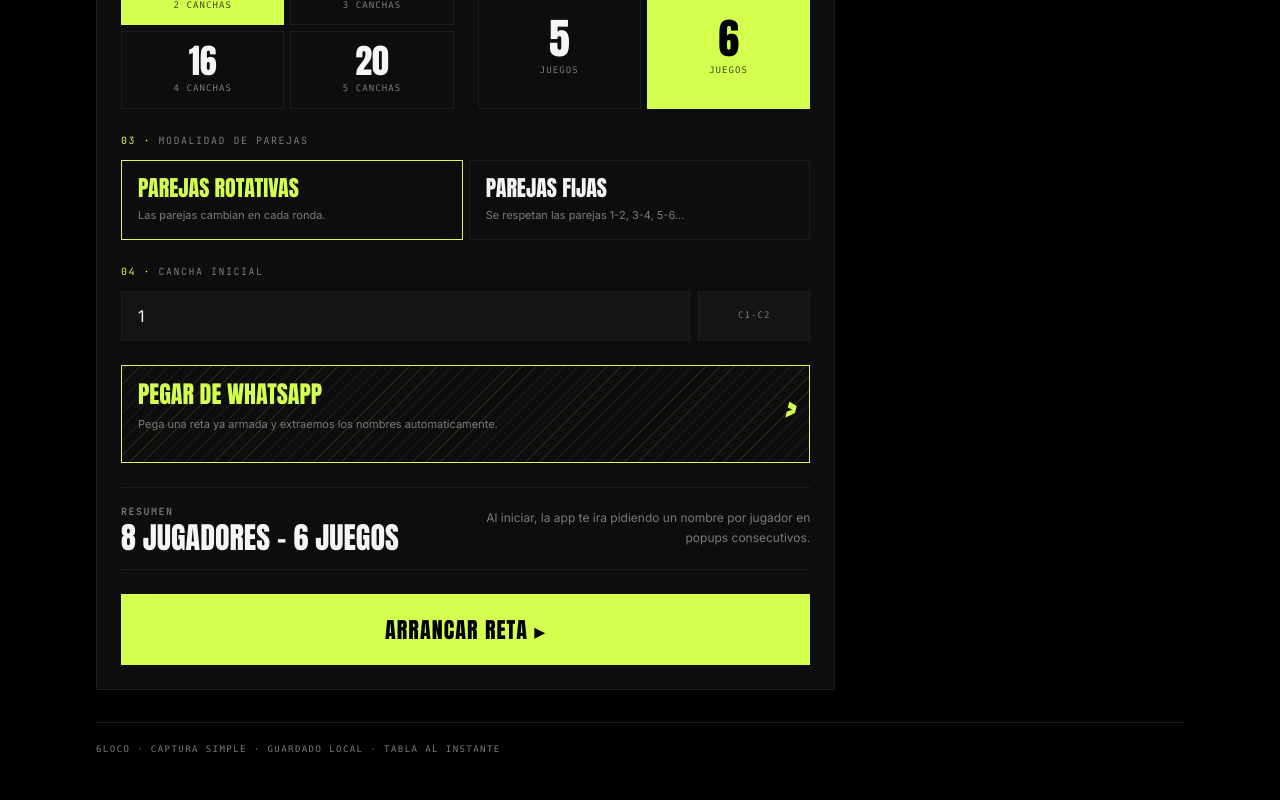
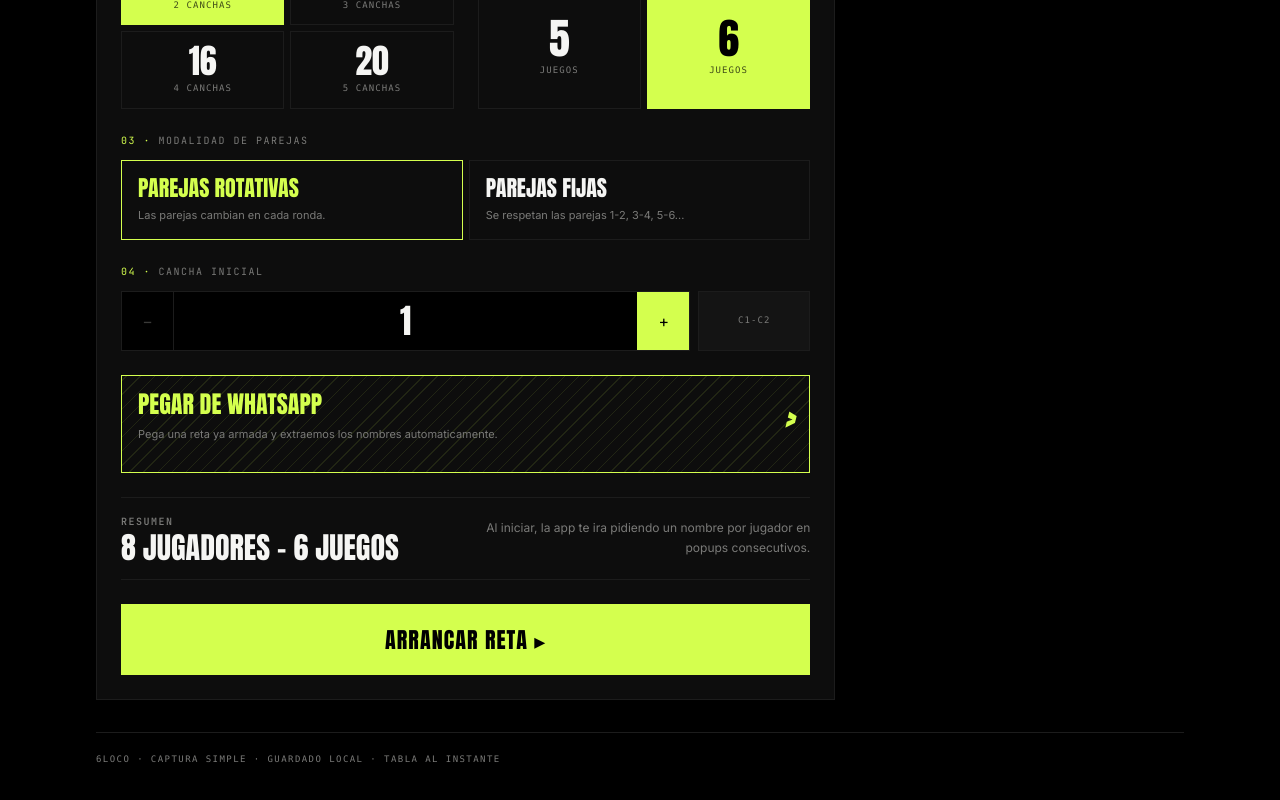
Before and after one commit to flowventas/retaspadel-redesign, a Next.js app: page / in a window 1280 px wide. Shown: the part 1204-2004 px from the top of the page. Built offline with nearby package versions, Linux system fonts and the light colour scheme.

Commit message:
Use stepper for starting court

```diff
--- a/components/new-tournament-form.tsx
+++ b/components/new-tournament-form.tsx
@@ -375,18 +375,28 @@ export function NewTournamentForm({
         <label className="grid gap-3">
           <span className="s-section-label"><span>04 · </span>Cancha inicial</span>
           <div className="grid grid-cols-[1fr_auto] items-stretch gap-2">
-            <input
-              type="number"
-              min={1}
-              inputMode="numeric"
-              value={startingCourt}
-              onChange={(event) => {
-                const nextCourt = Number.parseInt(event.target.value, 10);
-                setStartingCourt(Number.isFinite(nextCourt) ? Math.max(1, nextCourt) : 1);
-              }}
-              className="app-input min-w-0 px-4 py-3 font-display text-[34px] leading-none text-[var(--s-text)]"
-              aria-label="Cancha inicial"
-            />
+            <div className="grid grid-cols-[52px_1fr_52px] border border-[var(--s-line)] bg-[var(--s-bg)]">
+              <button
+                type="button"
+                onClick={() => setStartingCourt((current) => Math.max(1, current - 1))}
+                disabled={startingCourt <= 1}
+                className="grid place-items-center border-r border-[var(--s-line)] font-display text-[34px] italic leading-none text-[var(--s-text)] disabled:cursor-not-allowed disabled:text-[var(--s-dim)]"
+                aria-label="Bajar cancha inicial"
+              >
+                −
+              </button>
+              <div className="grid place-items-center px-4 py-3">
+                <span className="font-display text-[34px] leading-none text-[var(--s-text)]">{startingCourt}</span>
+              </div>
+              <button
+                type="button"
+                onClick={() => setStartingCourt((current) => current + 1)}
+                className="grid place-items-center border-l border-[var(--s-lime)] bg-[var(--s-lime)] font-display text-[34px] italic leading-none text-[var(--s-bg)]"
+                aria-label="Subir cancha inicial"
+              >
+                +
+              </button>
+            </div>
             <div className="grid min-w-[112px] place-items-center border border-[var(--s-line)] bg-[var(--s-surf-2)] px-3 text-center">
               <span className="font-mono text-[9px] uppercase tracking-[0.12em] text-[var(--s-mid)]">
                 C{startingCourt}-C{startingCourt + format / 4 - 1}
```
